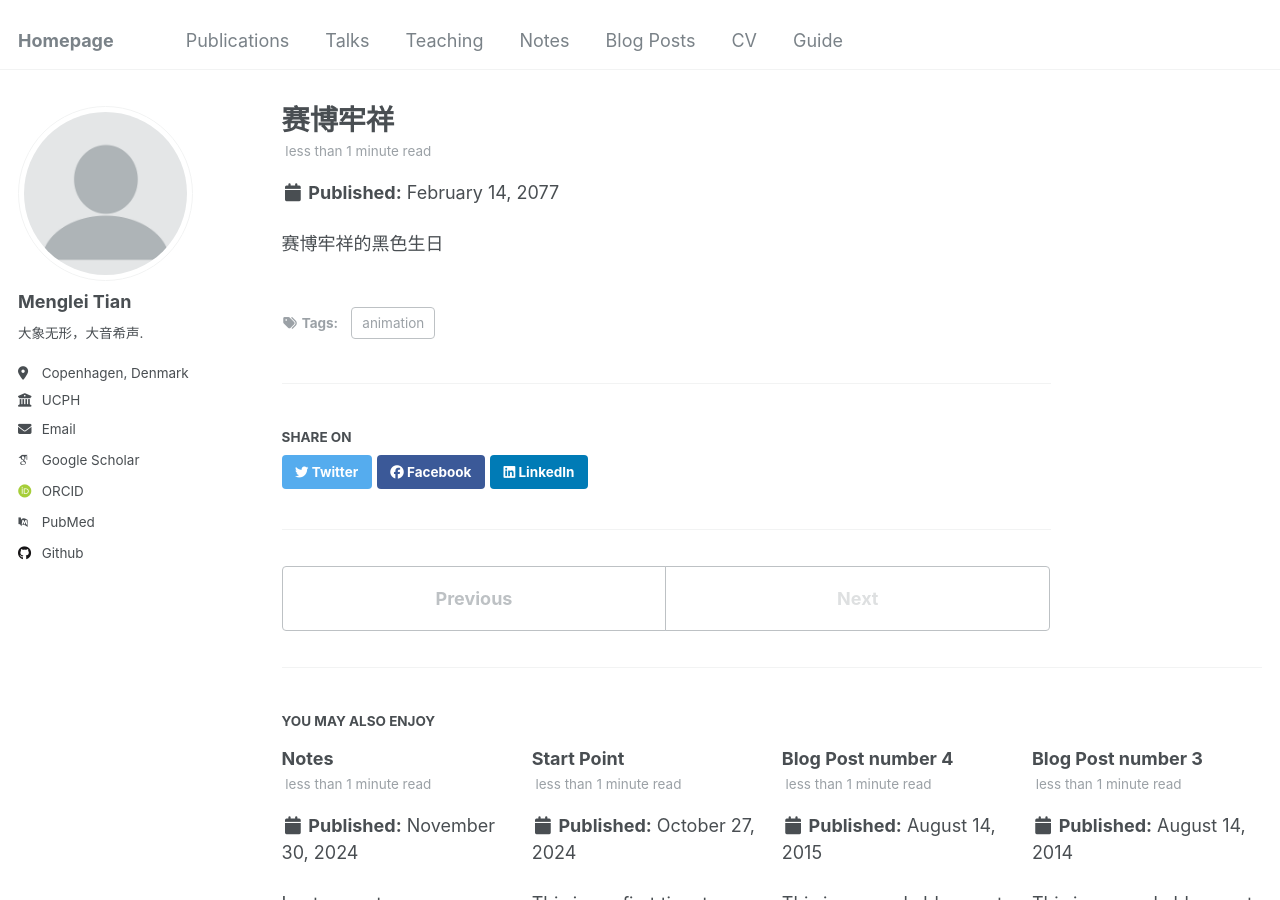
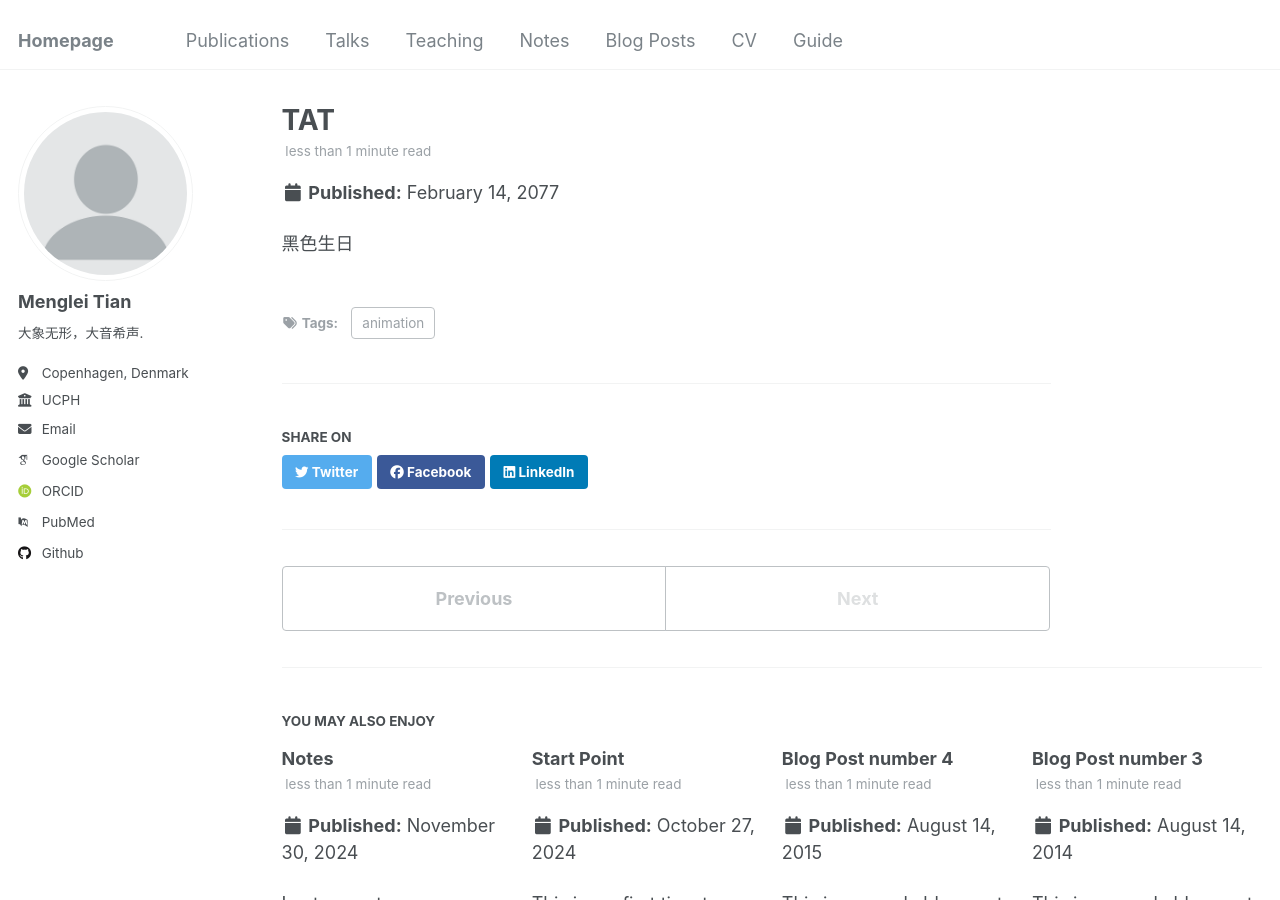
Before and after one commit to Corvus-coronoides/Menglei-Tian.github.io, a Jekyll site: the page built from _posts/2199-01-01-future-post.md, in a window 1280 px wide and 900 px high. Built offline with Jekyll 4.4.1, drawn with Linux system fonts in a browser that asks for light colours; some web fonts are replaced.

Commit message:
Update 2199-01-01-future-post.md

```diff
--- a/_posts/2199-01-01-future-post.md
+++ b/_posts/2199-01-01-future-post.md
@@ -1,9 +1,9 @@
 ---
-title: '赛博牢祥'
+title: 'TAT'
 date: 2077-02-14
 permalink: /posts/2012/08/blog-post-4/
 tags:
   - animation
 ---
 
-赛博牢祥的黑色生日 <!--To disable scheduling of future posts, edit `config.yml` and set `future: false`. -->
+黑色生日 <!--To disable scheduling of future posts, edit `config.yml` and set `future: false`. -->
```
